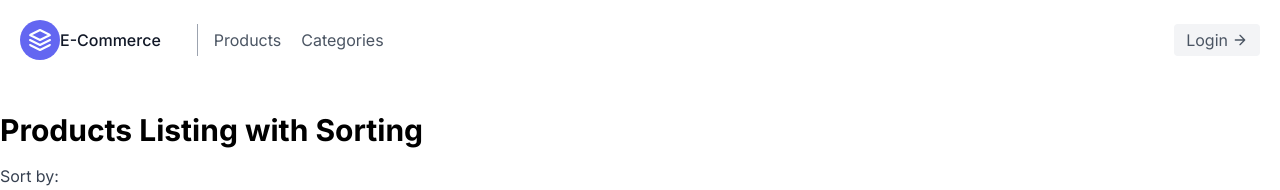
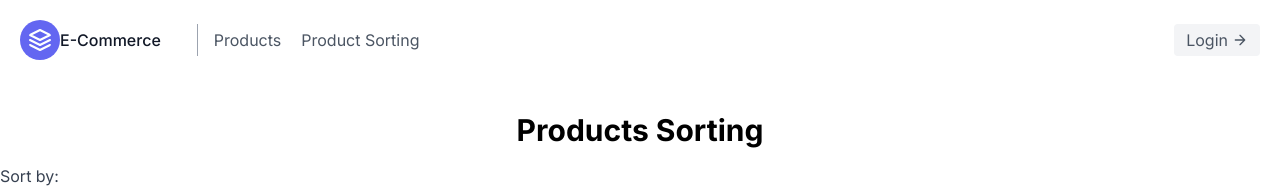
Before and after one commit to Manoj-kumar-C/727721eucb031, a Next.js app in the folder frontend/: page /Categories in a window 1280 px wide. Shown: the top 190 px of the page. Built offline with nearby package versions, Linux system fonts and the light colour scheme; no server answers.

Commit message:
Product Listing

```diff
--- a/frontend/app/Categories/page.tsx
+++ b/frontend/app/Categories/page.tsx
@@ -37,7 +37,7 @@ const ProductsPage = () => {
       <Header />
 
       <div className="container mx-auto py-8">
-        <h1 className="text-3xl font-bold mb-4">Products Listing with Sorting</h1>
+        <h1 className="text-3xl font-bold mb-4"> <center> Products Sorting </center></h1>
 
         {/* Sorting dropdown */}
         <div className="mb-4">
--- a/frontend/app/components/Header.tsx
+++ b/frontend/app/components/Header.tsx
@@ -15,7 +15,7 @@ const Header = () => {
     </a>
     <nav className="md:mr-auto md:ml-4 md:py-1 md:pl-4 md:border-l md:border-gray-400 flex flex-wrap items-center text-base justify-center">
       <Link href={"/Products"} className="mr-5 hover:text-gray-900">Products</Link>
-      <Link href={"/Categories"} className="mr-5 hover:text-gray-900">Categories</Link>
+      <Link href={"/Categories"} className="mr-5 hover:text-gray-900"> Product Sorting</Link>
 
 
     </nav>
--- a/frontend/app/components/Products.tsx
+++ b/frontend/app/components/Products.tsx
@@ -21,7 +21,7 @@ const Products = () => {
 
   return (
     <div className="container mx-auto py-8">
-      <h1 className="text-2xl font-bold mb-4">Products</h1>
+      <h1 className="text-2xl font-bold mb-4"><center>Products Listing</center></h1>
       <div className="grid grid-cols-1 md:grid-cols-2 lg:grid-cols-3 gap-4">
         {products.map((product, index) => (
           <div key={index} className="border p-4 rounded-lg shadow-md">
```
